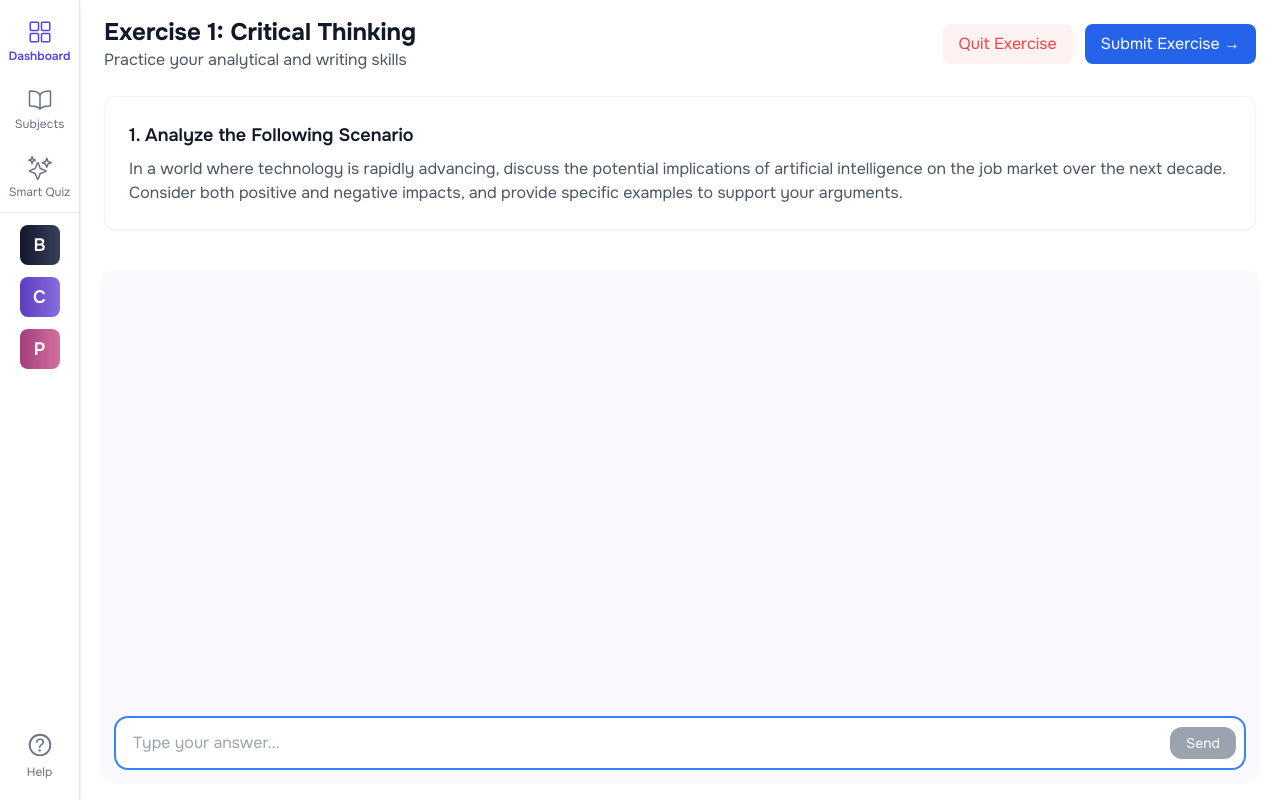
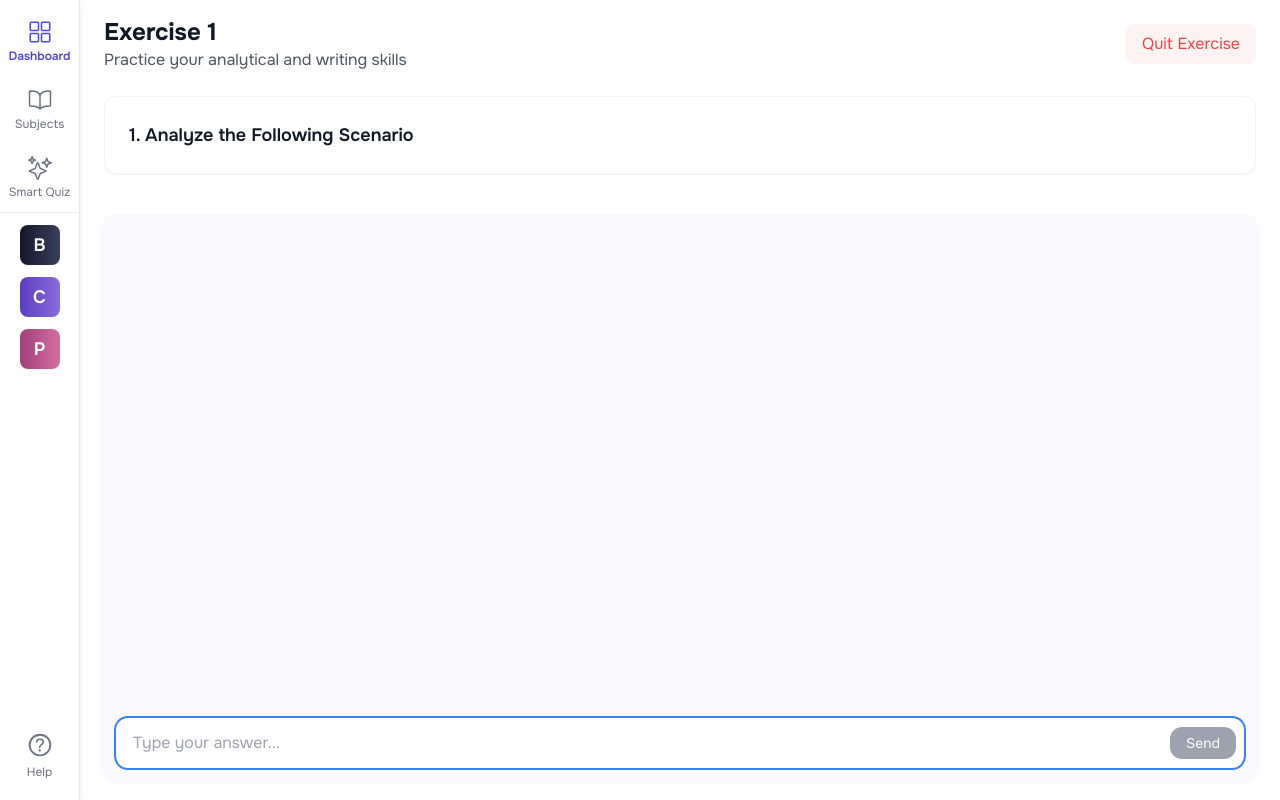
Before and after one commit to BryanMelvison/KGV-AI-Tutor, a Next.js app in the folder frontend/: page /exercise-chat in a window 1280 px wide. Built offline with nearby package versions, Linux system fonts and the light colour scheme.

Commit message:
exercise chat ui fix

```diff
--- a/frontend/src/app/exercise-chat/page.tsx
+++ b/frontend/src/app/exercise-chat/page.tsx
@@ -4,13 +4,11 @@
 
 export default function ExerciseChatPage() {
   const exerciseData = {
-    title: "Exercise 1: Critical Thinking",
+    title: "Exercise 1",
     subtitle: "Practice your analytical and writing skills",
     question: {
       number: "1",
       title: "Analyze the Following Scenario",
-      description:
-        "In a world where technology is rapidly advancing, discuss the potential implications of artificial intelligence on the job market over the next decade. Consider both positive and negative impacts, and provide specific examples to support your arguments.",
     },
   };
 
--- a/frontend/src/components/chat/ExerciseChat.tsx
+++ b/frontend/src/components/chat/ExerciseChat.tsx
@@ -1,3 +1,5 @@
+"use client";
+
 import { useState } from "react";
 import { Message } from "@/interfaces/Message";
 import ChatContainer from "./ChatContainer";
@@ -8,7 +10,6 @@
   question: {
     number: string;
     title: string;
-    description: string;
   };
 }
 
@@ -31,14 +32,9 @@
   };
 
   const actions = (
-    <>
-      <button className="px-4 py-2 text-red-500 bg-red-50 rounded-lg hover:bg-red-100 transition-colors">
-        Quit Exercise
-      </button>
-      <button className="px-4 py-2 text-white bg-blue-600 rounded-lg hover:bg-blue-700 transition-colors">
-        Submit Exercise →
-      </button>
-    </>
+    <button className="px-4 py-2 text-red-500 bg-red-50 rounded-lg hover:bg-red-100 transition-colors">
+      Quit Exercise
+    </button>
   );
 
   const headerContent = (
@@ -52,10 +48,9 @@
       </div>
 
       <div className="bg-white rounded-xl p-6 mb-6 shadow-sm border border-gray-100">
-        <h2 className="text-lg font-semibold mb-2 text-gray-900">
+        <h2 className="text-lg font-semibold text-gray-900">
           {question.number}. {question.title}
         </h2>
-        <p className="text-gray-600">{question.description}</p>
       </div>
     </>
   );
```
